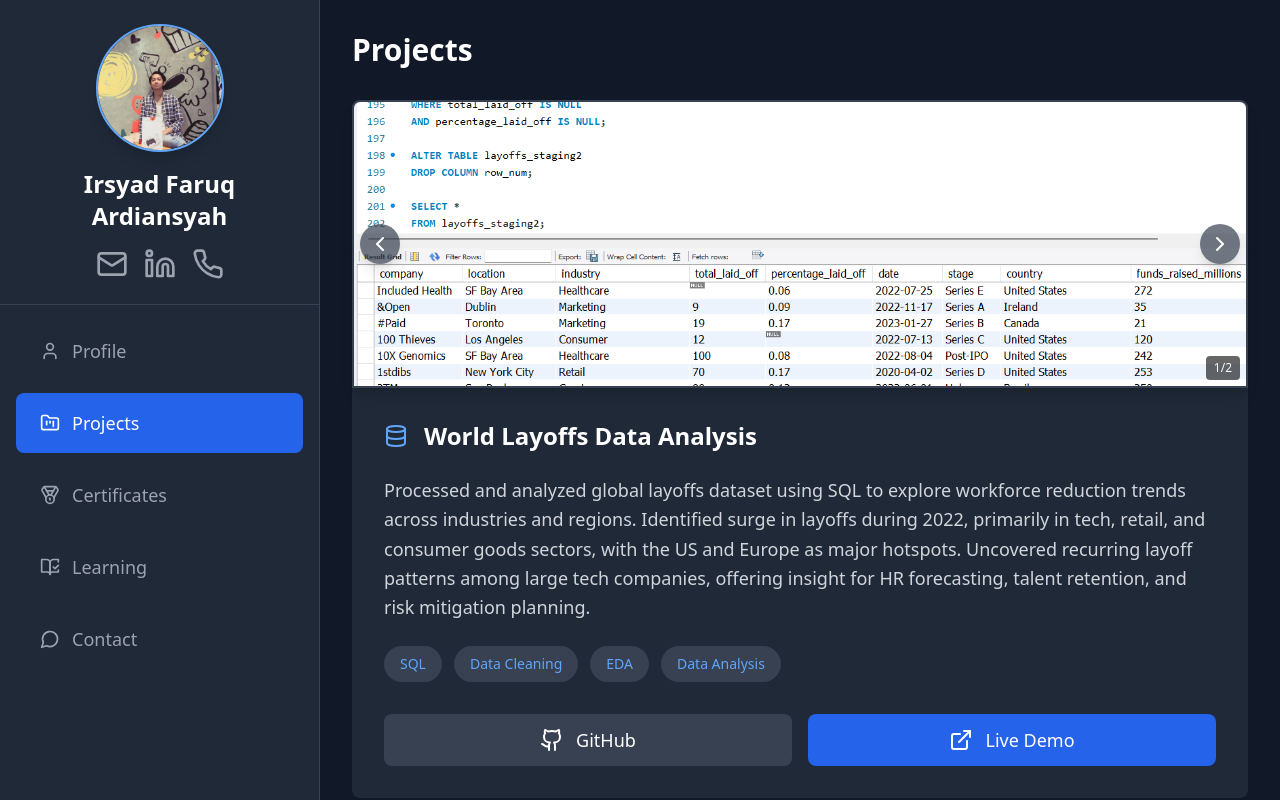
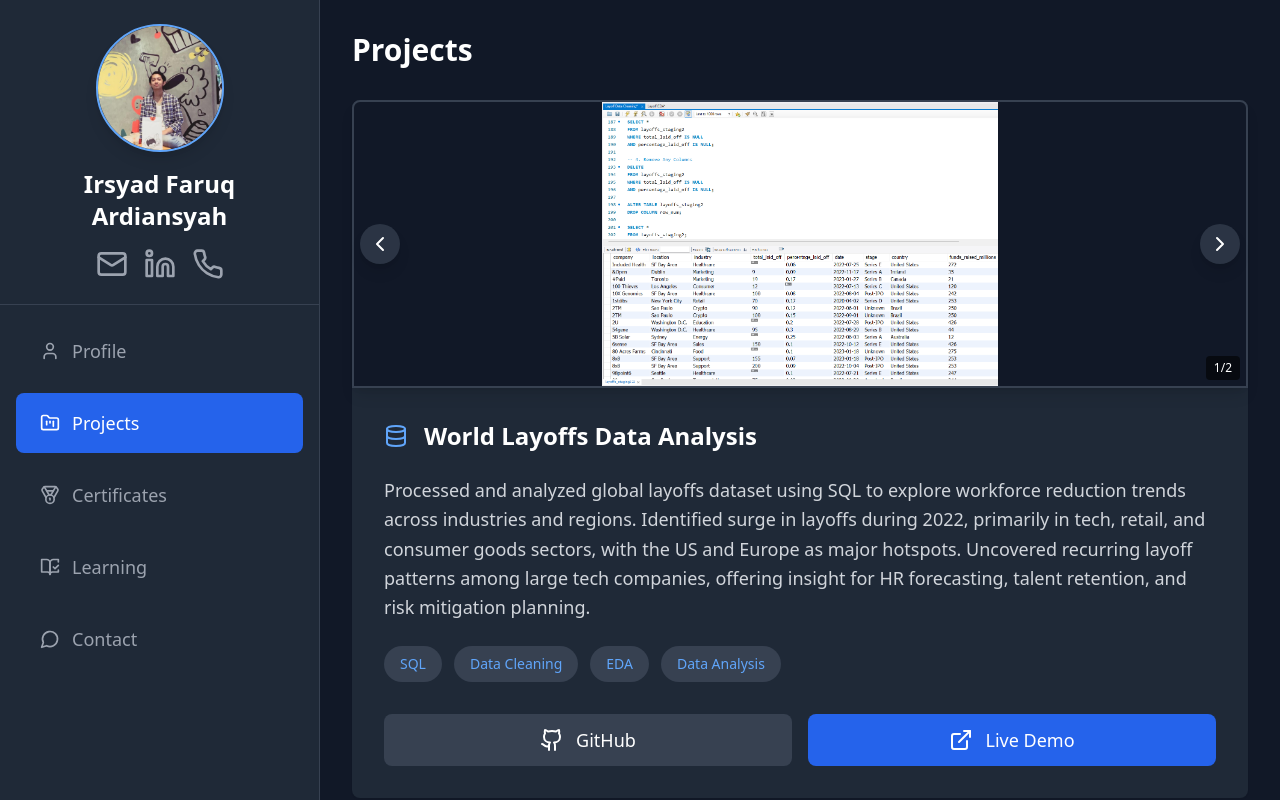
Before and after one commit to dizzy505/porto-irsyad, a React (Vite) app: page / in a window 1280 px wide. Both pictures are taken after a click on the button "Projects". Shown: the top 800 px of the page. Built offline with nearby package versions, Linux system fonts and the light colour scheme.

Commit message:
update app.tsx

```diff
--- a/src/App.tsx
+++ b/src/App.tsx
@@ -894,7 +894,7 @@ function App() {
                           <img
                             src={project.previewImages[currentImgIdx]}
                             alt={`${project.title} ${currentImgIdx + 1}`}
-                            className="w-full h-full object-cover rounded-t-lg shadow-lg border-2 border-gray-700 hover:border-blue-400 transition-all duration-300"
+                            className="w-full h-full object-contain rounded-t-lg shadow-lg border-2 border-gray-700 hover:border-blue-400 transition-all duration-300"
                             onClick={() => setSelectedImage(project.previewImages[currentImgIdx])}
                             style={{ display: 'block' }}
                           />
```
